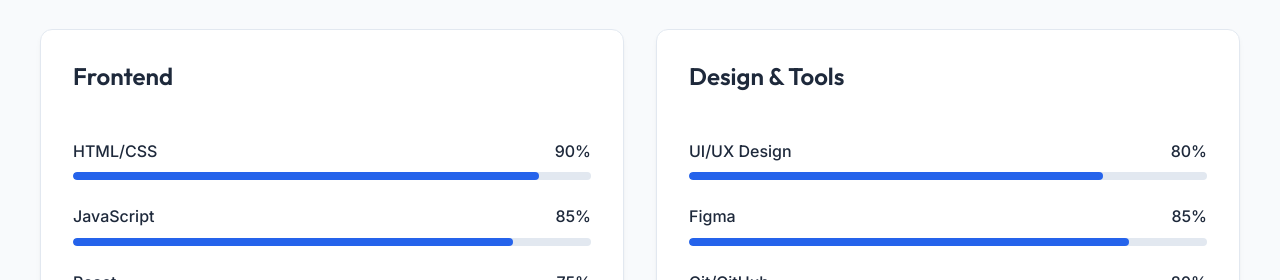
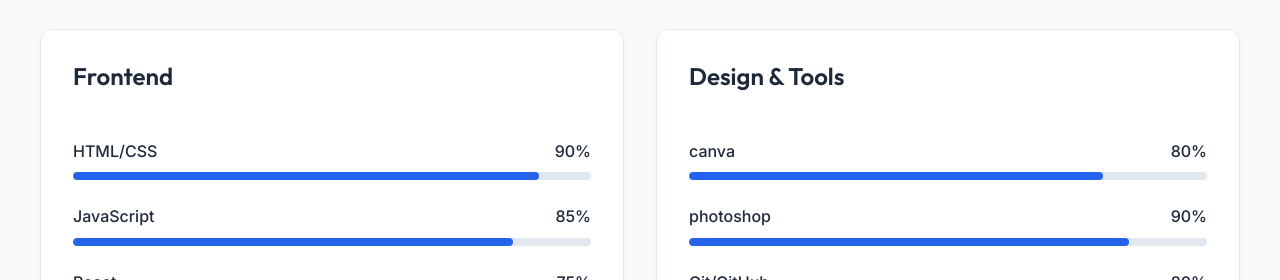
Before and after one commit to pavanpradeep2/pkportfolio, a plain HTML site: page index.html in a window 1280 px wide. Shown: the part 1660-1940 px from the top of the page. Drawn offline with Linux system fonts and the light colour scheme.

Commit message:
Update skill items in index.html

```diff
--- a/index.html
+++ b/index.html
@@ -127,7 +127,7 @@
                 <h3>Design & Tools</h3>
                 <div class="skill-item">
                     <div class="skill-info">
-                        <span>UI/UX Design</span>
+                        <span>canva</span>
                         <span>80%</span>
                     </div>
                     <div class="progress-bar">
@@ -136,8 +136,8 @@
                 </div>
                 <div class="skill-item">
                     <div class="skill-info">
-                        <span>Figma</span>
-                        <span>85%</span>
+                        <span>photoshop</span>
+                        <span>90%</span>
                     </div>
                     <div class="progress-bar">
                         <div class="progress" data-width="85%"></div>
```
